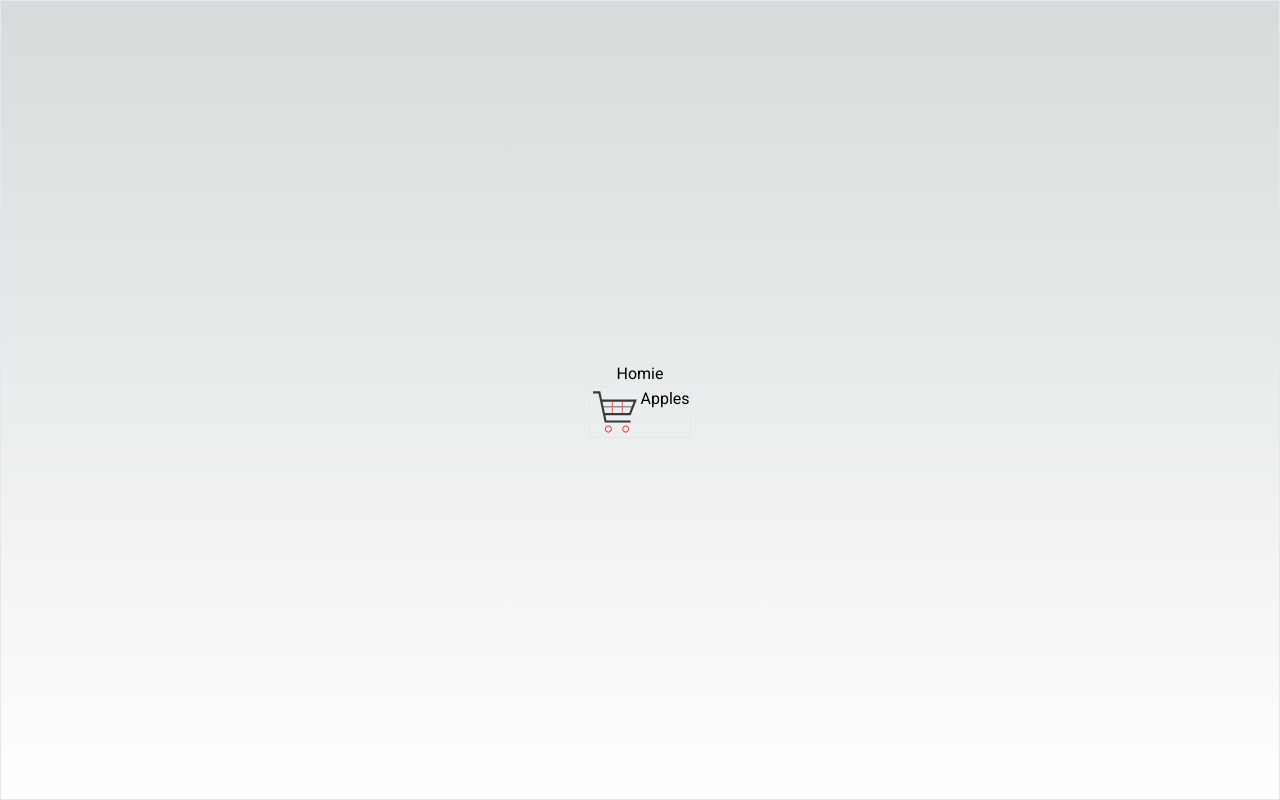
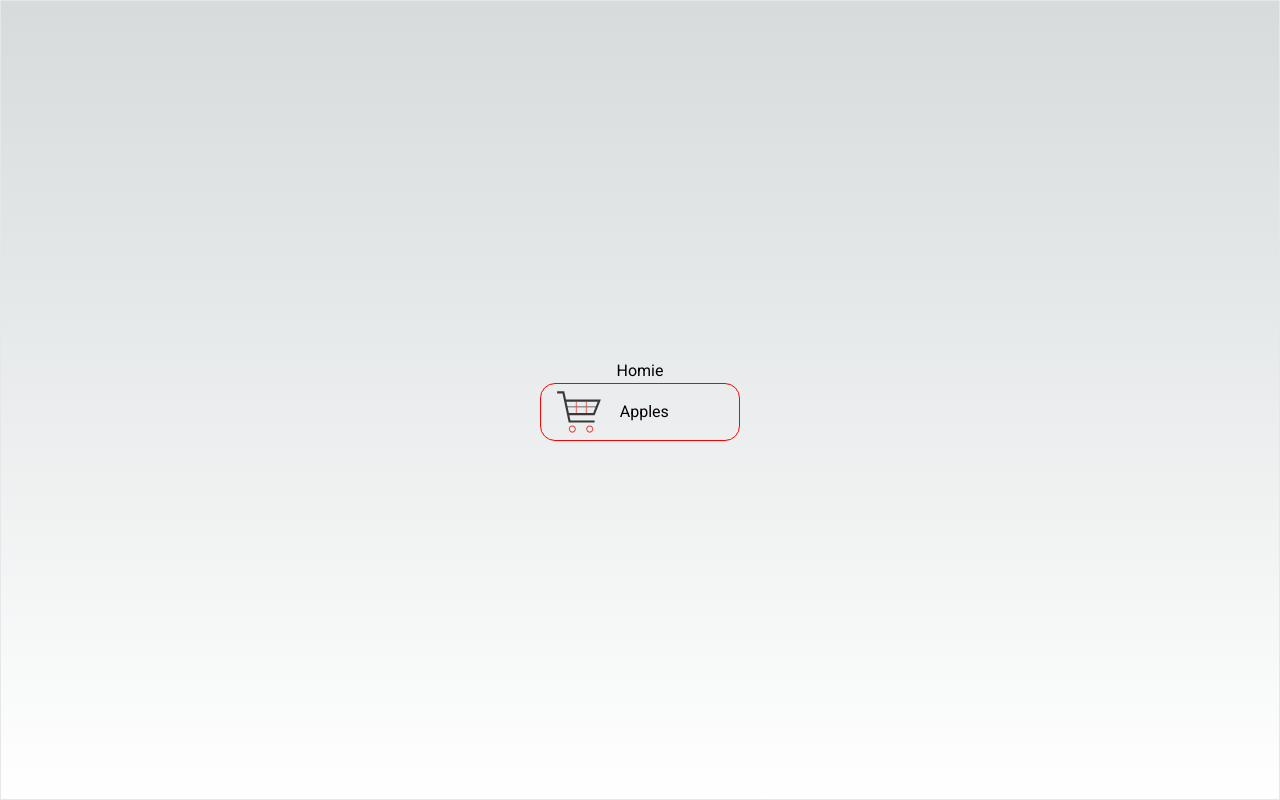
Before and after one commit to vctrubio/nextJS, a Next.js app: page / in a window 1280 px wide. Built offline with nearby package versions, Linux system fonts and the light colour scheme.

Commit message:
hover and card css

```diff
--- a/components/Card.tsx
+++ b/components/Card.tsx
@@ -30,11 +30,11 @@ export const Card: React.FC<CardProps> = ({ ingredient }) => {
 export const CardSample: React.FC = () => {
     return (
         <React.Fragment>
-            <div className="flex border">
-                <div className="me-avatar">
+            <div className="card-one" style={{borderColor: 'red'}}>
+                <div className="card-avatar">
                     <SvgCart width={50} height={50} />
                 </div>
-                <div>
+                <div style={{backgroundColor: 'transparent', width: '100%'}}>
                     Apples
                 </div>
             </div>
--- a/src/app/globals.css
+++ b/src/app/globals.css
@@ -31,3 +31,22 @@ body {
     text-wrap: balance;
   }
 }
+
+.card-one{
+  display: flex;
+  align-items: center;
+  width: 200px;
+  padding: .2em .8em;
+  gap: 1rem;
+  border: inherit;
+  border-radius: 15px;
+
+  &:hover{
+    background-color: rgba(171, 160, 160, 0.1);
+  }
+}
+
+.card-avatar{
+  /* border: 1px solid white; */
+  border-radius: 50%;
+}
```
